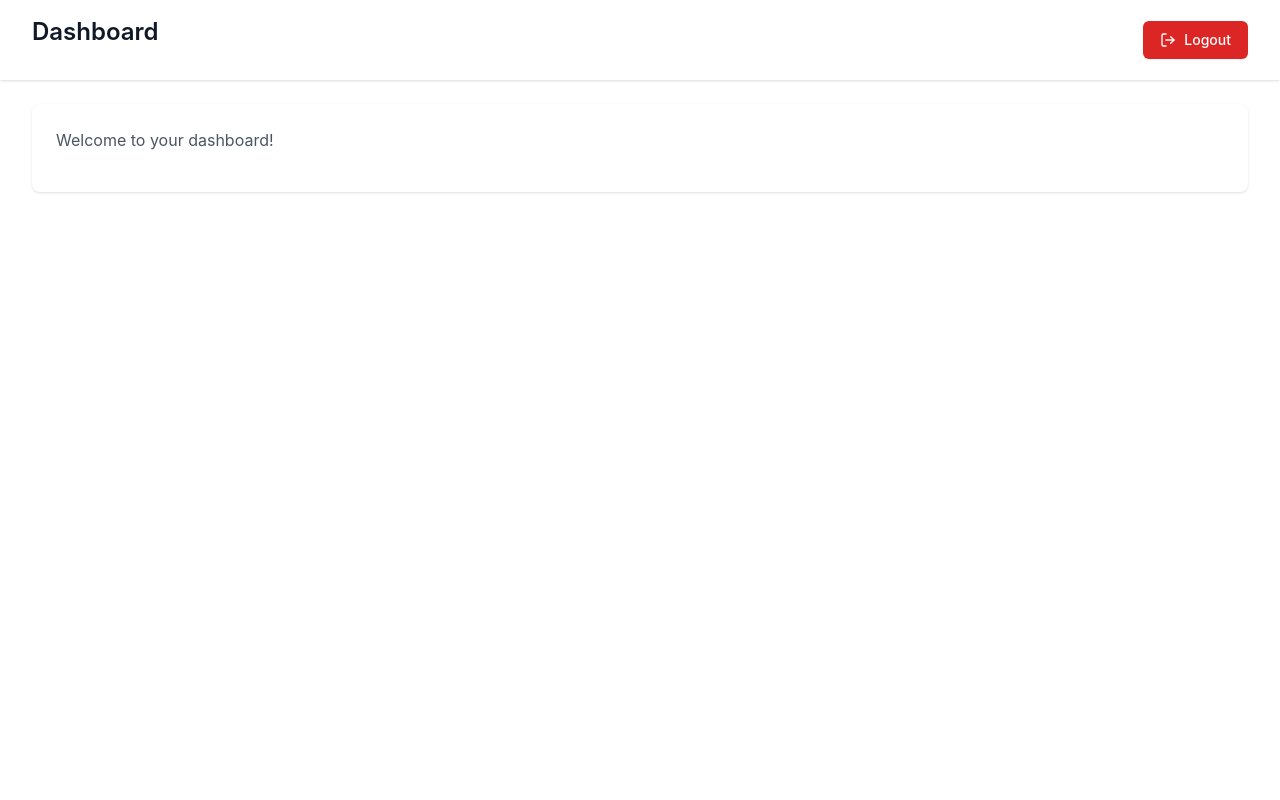
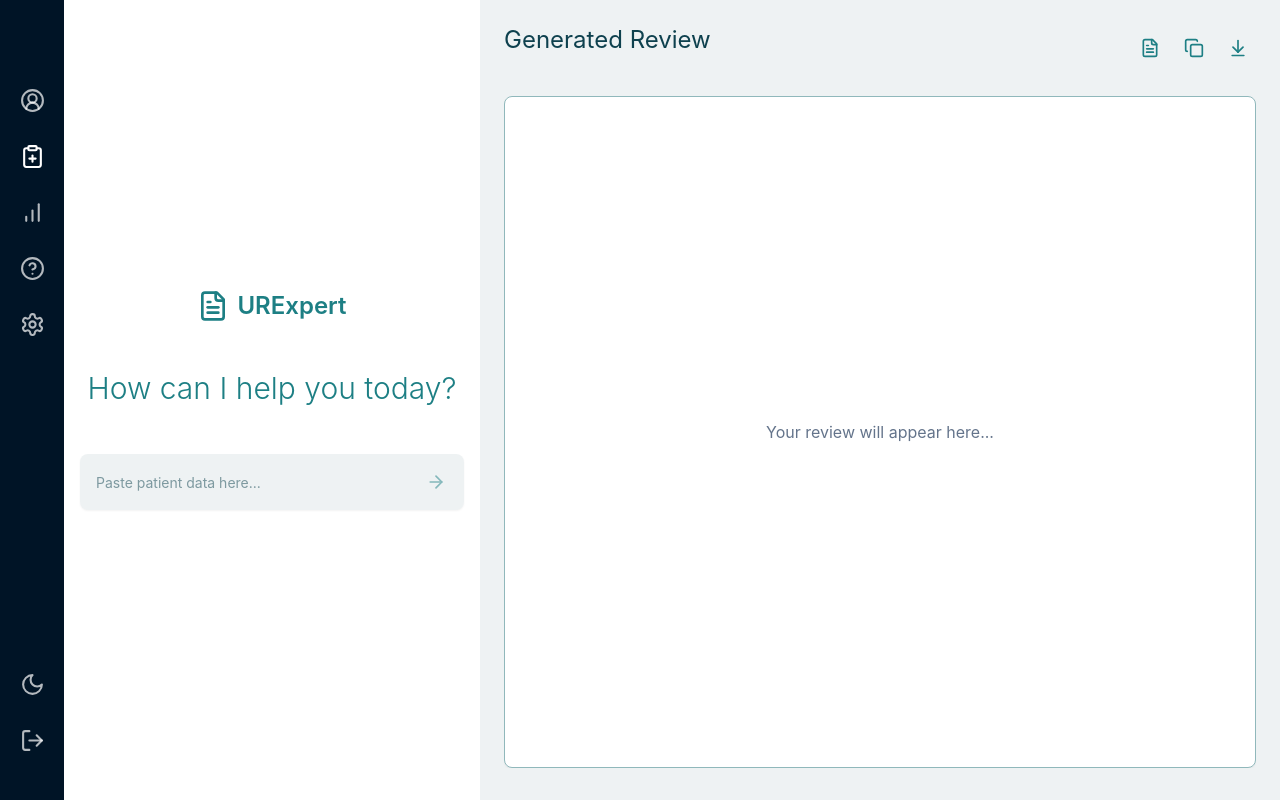
Before and after one commit to arcanadraconi/urexpertai, a React (Vite) app: page /dashboard in a window 1280 px wide. Built offline with nearby package versions, Linux system fonts and the light colour scheme; a web font is replaced by a local one.

Commit message:
fix: update Dashboard component with proper layout and fix import in AppRoutes

```diff
--- a/src/components/dashboard/index.tsx
+++ b/src/components/dashboard/index.tsx
@@ -1,40 +1,56 @@
-import React from 'react';
-import { useNavigate } from 'react-router-dom';
-import { LogOut } from 'lucide-react';
-import { auth } from '../../lib/auth';
+import React, { useState } from 'react';
+import { Sidebar } from "./sidebar";
+import { ProfileLayout } from "../profile/ProfileLayout";
+import { ChatInterface } from "./chat-interface";
+import { ReviewPanel } from "./review-panel";
+import { MetricsLayout } from "../metrics/MetricsLayout";
+import { HelpLayout } from "../help/HelpLayout";
+import { SettingsLayout } from "../settings/SettingsLayout";
 
-export function Dashboard() {
-  const navigate = useNavigate();
+type View = 'dashboard' | 'profile' | 'reports' | 'metrics' | 'help' | 'settings';
 
-  const handleLogout = async () => {
-    try {
-      await auth.signOut();
-      navigate('/login');
-    } catch (error) {
-      console.error('Logout error:', error);
+export default function Dashboard() {
+  const [currentView, setCurrentView] = useState<View>('dashboard');
+  const [review, setReview] = useState<string>('');
+  const [isReviewReady, setIsReviewReady] = useState(false);
+
+  const handleReviewGenerated = (text: string, isReady?: boolean) => {
+    setReview(text);
+    setIsReviewReady(!!isReady);
+  };
+
+  const renderView = () => {
+    switch (currentView) {
+      case 'profile':
+        return <ProfileLayout />;
+      case 'metrics':
+        return <MetricsLayout />;
+      case 'help':
+        return <HelpLayout />;
+      case 'settings':
+        return <SettingsLayout />;
+      case 'dashboard':
+      default:
+        return (
+          <div className="flex">
+            <div className="flex-1">
+              <ChatInterface onReviewGenerated={handleReviewGenerated} />
+            </div>
+            <aside className="w-[800px]">
+              <ReviewPanel review={review} isReady={isReviewReady} />
+            </aside>
+          </div>
+        );
     }
   };
 
   return (
-    <div className="min-h-screen bg-background">
-      <header className="bg-white shadow dark:bg-gray-800">
-        <div className="max-w-7xl mx-auto px-4 sm:px-6 lg:px-8 py-4 flex justify-between items-center">
-          <h1 className="text-2xl font-semibold text-gray-900 dark:text-white">Dashboard</h1>
-          <button
-            onClick={handleLogout}
-            className="inline-flex items-center px-4 py-2 border border-transparent rounded-md shadow-sm text-sm font-medium text-white bg-red-600 hover:bg-red-700 focus:outline-none focus:ring-2 focus:ring-offset-2 focus:ring-red-500"
-          >
-            <LogOut className="h-4 w-4 mr-2" />
-            Logout
-          </button>
-        </div>
-      </header>
-
-      <main className="max-w-7xl mx-auto px-4 sm:px-6 lg:px-8 py-6">
-        {/* Add your dashboard content here */}
-        <div className="bg-white dark:bg-gray-800 shadow rounded-lg p-6">
-          <p className="text-gray-600 dark:text-gray-300">Welcome to your dashboard!</p>
-        </div>
+    <div className="flex min-h-screen bg-background text-foreground">
+      <aside className="w-16 bg-[#001426] text-white">
+        <Sidebar onViewChange={setCurrentView} currentView={currentView} />
+      </aside>
+      <main className="flex-1">
+        {renderView()}
       </main>
     </div>
   );
--- a/src/routes/AppRoutes.tsx
+++ b/src/routes/AppRoutes.tsx
@@ -3,7 +3,7 @@ import { Routes, Route, Navigate } from 'react-router-dom';
 import { LoginForm } from '../components/auth/LoginForm';
 import { SignUpForm } from '../components/auth/SignUpForm';
 import { VerifyEmail } from '../components/auth/VerifyEmail';
-import { Dashboard } from '../components/dashboard';
+import Dashboard from '../components/dashboard';
 
 export function AppRoutes() {
   return (
```
